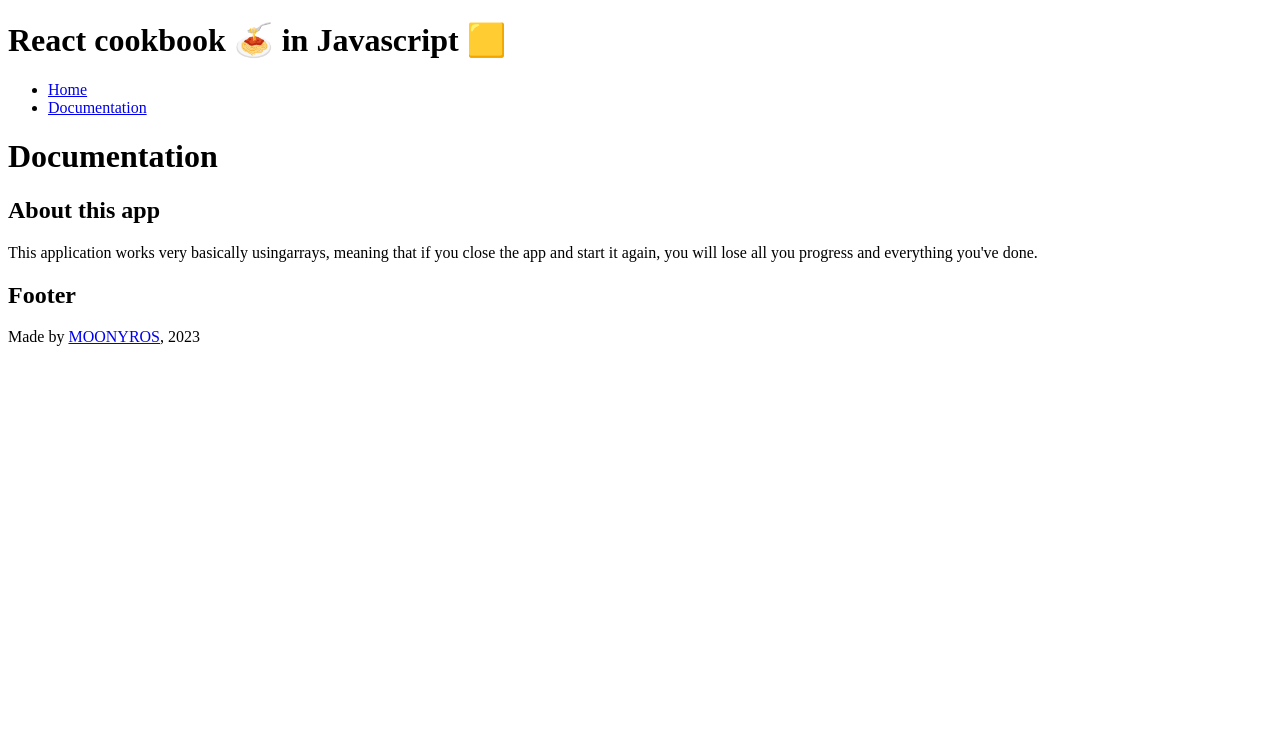
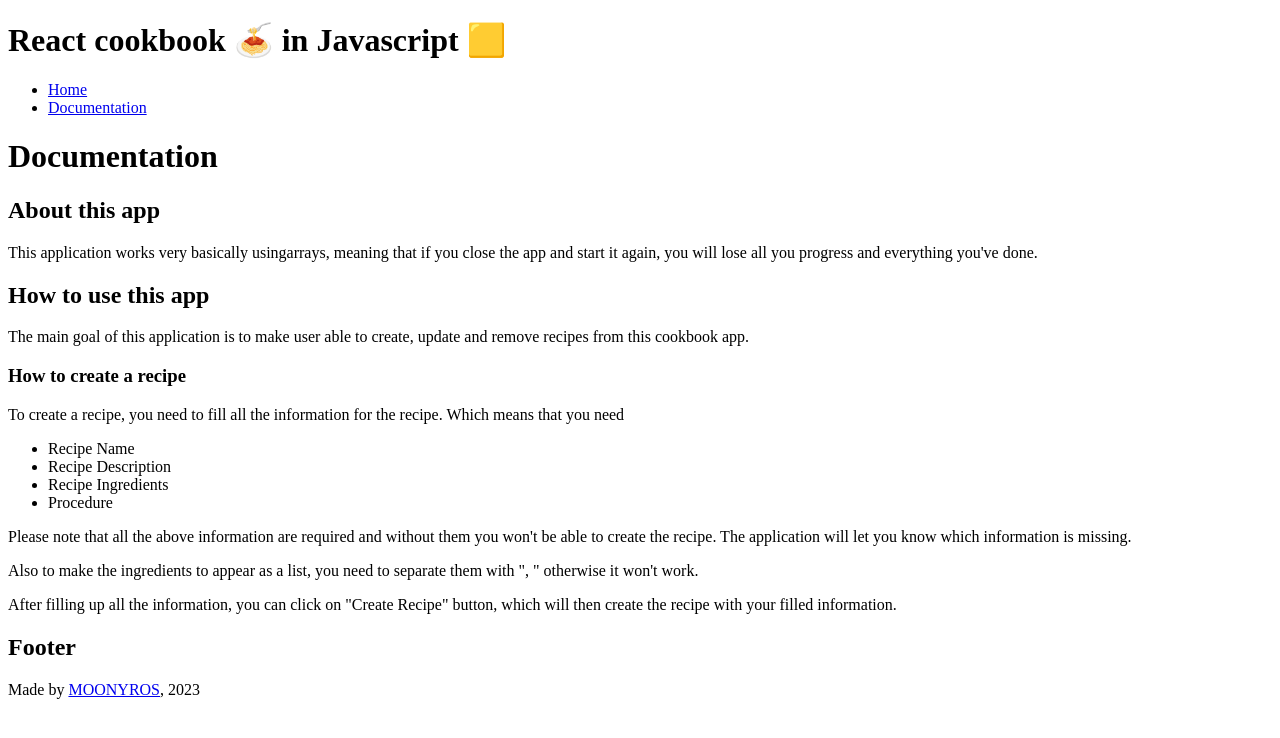
Before and after one commit to MOONYROS/js-react-cookbook, a React (Vite) app: page /documentation in a window 1280 px wide. Shown: the top 738 px of the page. Built offline with nearby package versions, Linux system fonts and the light colour scheme.

Commit message:
Recipe create chapter

```diff
--- a/src/components/Documentation.jsx
+++ b/src/components/Documentation.jsx
@@ -13,6 +13,38 @@ export default function Documentation() {
                     everything you've done.
                 </p>
             </div>
+            <div>
+                <h2>How to use this app</h2>
+                <p>
+                    The main goal of this application is to make user able to
+                    create, update and remove recipes from this cookbook app.
+                </p>
+                <h3>How to create a recipe</h3>
+                <p>
+                    To create a recipe, you need to fill all the information for
+                    the recipe. Which means that you need
+                </p>
+                <ul>
+                    <li>Recipe Name</li>
+                    <li>Recipe Description</li>
+                    <li>Recipe Ingredients</li>
+                    <li>Procedure</li>
+                </ul>
+                <p>
+                    Please note that all the above information are required and
+                    without them you won't be able to create the recipe. The
+                    application will let you know which information is missing.
+                </p>
+                <p>
+                    Also to make the ingredients to appear as a list, you need
+                    to separate them with ", " otherwise it won't work.
+                </p>
+                <p>
+                    After filling up all the information, you can click on
+                    "Create Recipe" button, which will then create the recipe
+                    with your filled information.
+                </p>
+            </div>
         </>
     );
 }
```
